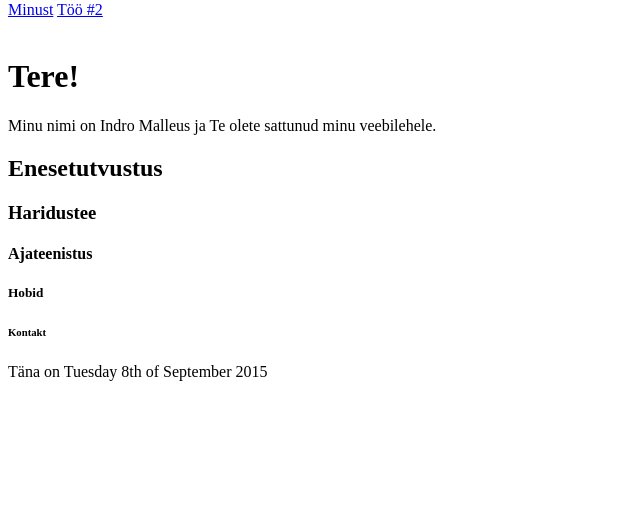
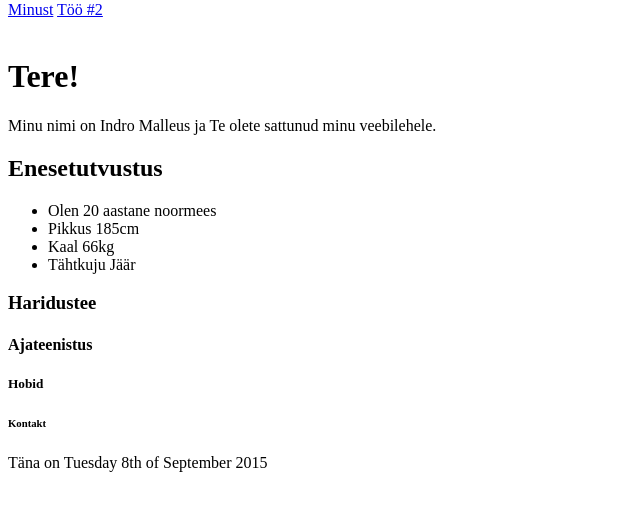
Before and after one commit to theindro/projectx, a PHP site: page / in a window 1280 px wide; the page is wider, and only the part inside the window is pictured. Shown: the part 279-800 px from the top of that part, without its empty margins (0-640 px from the left). Run offline with PHP 8.4, Linux system fonts and the light colour scheme.

Commit message:
1420586-102882178 h2 p tekst

```diff
--- a/index.php
+++ b/index.php
@@ -17,6 +17,12 @@
 <h1>Tere!</h1>
 <p>Minu nimi on Indro Malleus ja Te olete sattunud minu veebilehele.</p>
 <h2>Enesetutvustus</h2>
+<ul>
+    <li>Olen 20 aastane noormees</li>
+    <li>Pikkus 185cm</li>
+    <li>Kaal 66kg</li>
+    <li>Tähtkuju Jäär</li>
+</ul>
 <h3>Haridustee</h3>
 <h4>Ajateenistus</h4>
 <h5>Hobid</h5>
```
